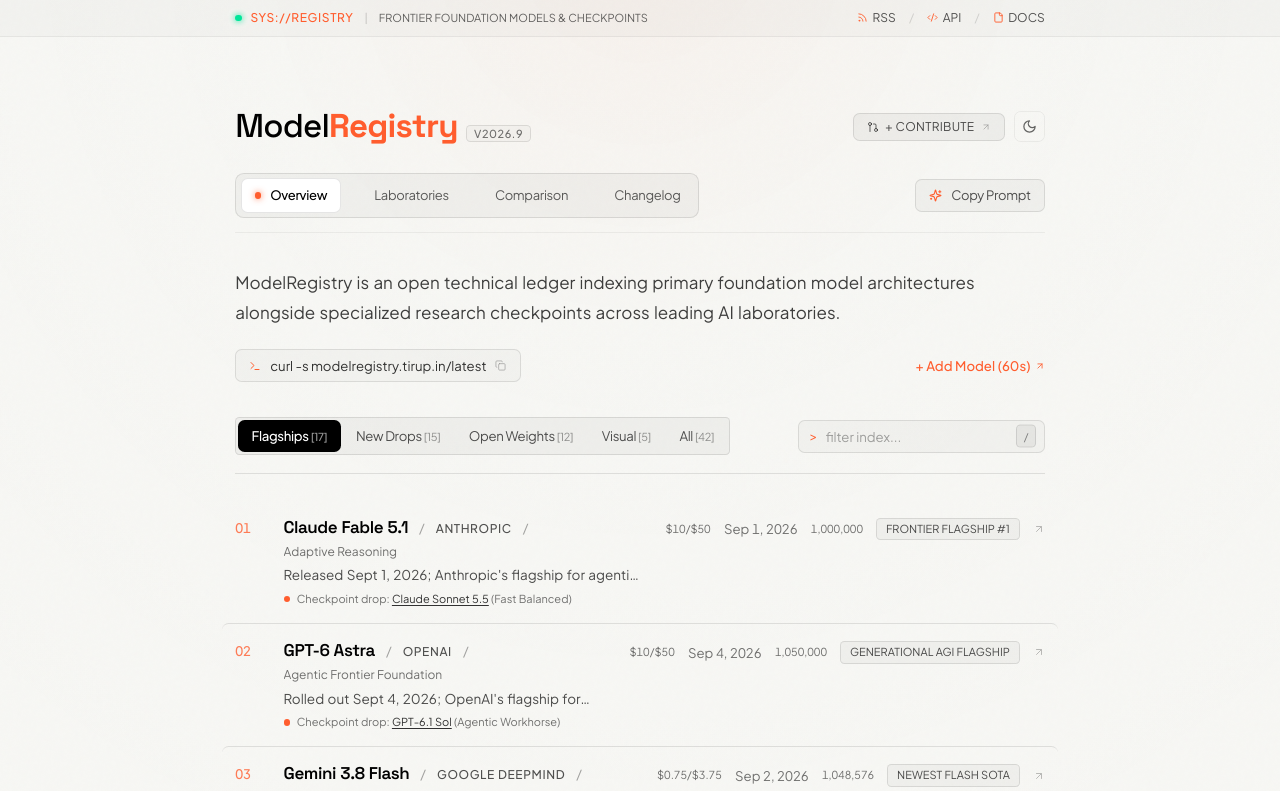
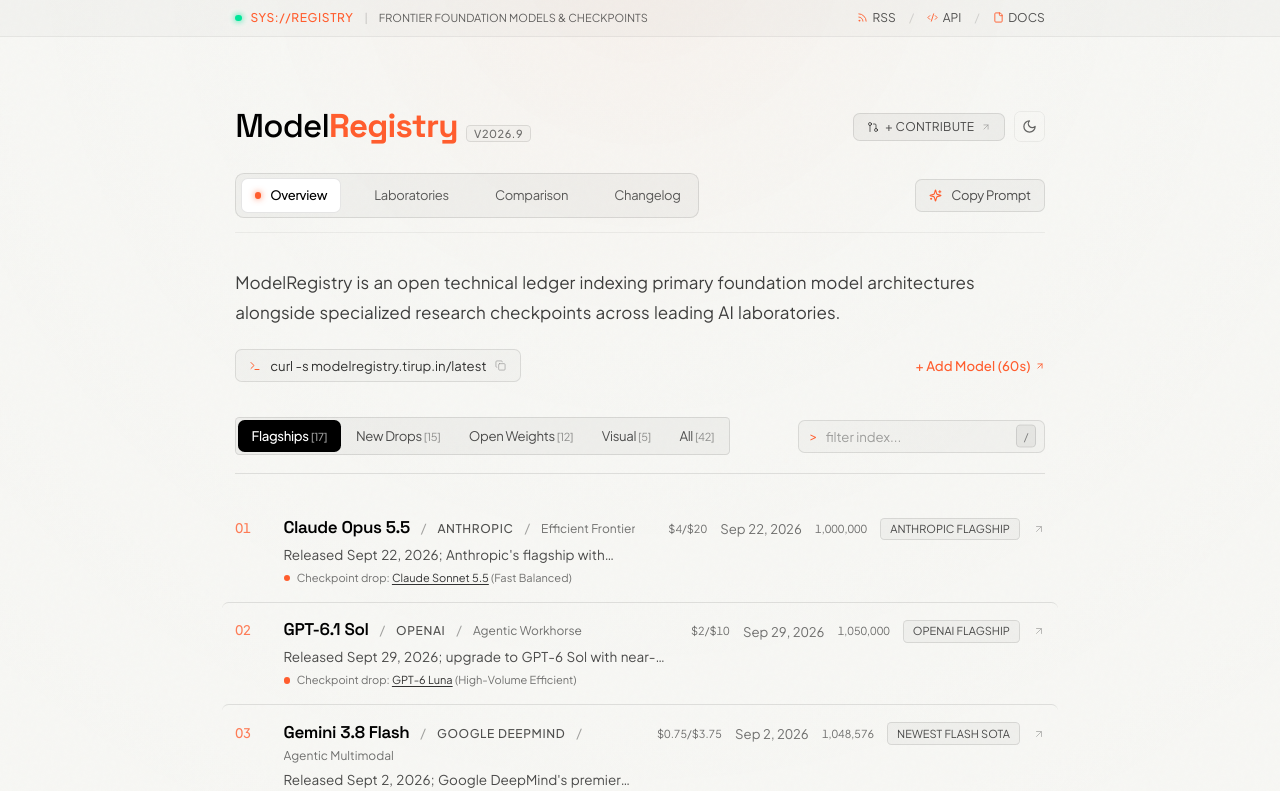
Before and after one commit to TirupMehta/ModelRegistry, a Next.js app: page / in a window 1280 px wide. Shown: the top 791 px of the page. Built offline with nearby package versions, Linux system fonts and the light colour scheme.

Commit message:
feat(registry): Opus 5.5 takes Anthropic flagship, GPT-6.1 Sol takes OpenAI flagship

```diff
--- a/data/companies.ts
+++ b/data/companies.ts
@@ -20,7 +20,7 @@
     headquarters: "San Francisco, CA",
     accentColor: "#d97706",
     description: "Creator of the Claude family; pioneers of adaptive thinking, Enterprise Frontier Safeguards (EFS), and agentic knowledge work.",
-    latestFlagship: "Claude Fable 5.1",
+    latestFlagship: "Claude Opus 5.5",
     latestReasoning: "Claude Mythos 5.1 (Restricted) / Claude Fable 5.1",
     openWeightsAdvocate: false,
   },
@@ -32,7 +32,7 @@
     headquarters: "San Francisco, CA",
     accentColor: "#10a37f",
     description: "Pioneered the AGI era with GPT-6 Astra, the GPT-6 Sol/Luna efficiency tiers and near-flagship GPT-6.1 Sol, and the Astra critical-capability cybersecurity model.",
-    latestFlagship: "GPT-6 Astra",
+    latestFlagship: "GPT-6.1 Sol",
     latestReasoning: "GPT-6.1 Sol / GPT-6 Astra",
     openWeightsAdvocate: false,
   },
--- a/data/models.ts
+++ b/data/models.ts
@@ -67,9 +67,9 @@
     name: "Claude Fable 5.1",
     version: "5.1",
     releaseDate: "2026-09-01",
-    isCompanyFlagship: true,
-    isLatestCheckpoint: true,
-    statusBadge: "FRONTIER FLAGSHIP #1",
+    isCompanyFlagship: false,
+    isLatestCheckpoint: false,
+    statusBadge: "REASONING CEILING",
     category: "reasoning",
     categoryLabel: "Adaptive Reasoning",
     contextWindow: "1,000,000 tokens",
@@ -79,7 +79,7 @@
     openWeights: false,
     license: "Proprietary API / Cloud Foundry",
     pricing: { input: 10.0, output: 50.0 },
-    highlight: "Released Sept 1, 2026; Anthropic's flagship for agentic coding and knowledge work, with 75% cheaper cache reads and 52.6% on Terminal-Bench-Science.",
+    highlight: "Released Sept 1, 2026; Anthropic's capability ceiling for agentic coding and knowledge work, with 75% cheaper cache reads and 52.6% on Terminal-Bench-Science.",
     modalities: ["Text", "Vision", "Code"],
     benchmarks: {
       terminalBench: "52.6%",
@@ -129,9 +129,9 @@
     name: "Claude Opus 5.5",
     version: "5.5",
     releaseDate: "2026-09-22",
-    isCompanyFlagship: false,
+    isCompanyFlagship: true,
     isLatestCheckpoint: true,
-    statusBadge: "FABLE-LEVEL VALUE",
+    statusBadge: "ANTHROPIC FLAGSHIP",
     category: "flagship",
     categoryLabel: "Efficient Frontier",
     contextWindow: "1,000,000 tokens",
@@ -141,7 +141,7 @@
     openWeights: false,
     license: "Proprietary API",
     pricing: { input: 4.0, output: 20.0 },
-    highlight: "Released Sept 22, 2026; Fable-level agentic coding at 40% lower cost than Opus 5 ($4/$20), beating GPT-6 Astra on FrontierCode at a fifth of the cost per task.",
+    highlight: "Released Sept 22, 2026; Anthropic's flagship with Fable-level agentic coding at 40% lower cost than Opus 5 ($4/$20), beating GPT-6 Astra on FrontierCode at a fifth of the cost per task.",
     modalities: ["Text", "Vision", "Code"],
     benchmarks: {
       terminalBench: "66.4%",
@@ -161,9 +161,9 @@
     name: "GPT-6 Astra",
     version: "6.0-Astra",
     releaseDate: "2026-09-04",
-    isCompanyFlagship: true,
-    isLatestCheckpoint: true,
-    statusBadge: "GENERATIONAL AGI FLAGSHIP",
+    isCompanyFlagship: false,
+    isLatestCheckpoint: false,
+    statusBadge: "CAPABILITY CEILING",
     category: "flagship",
     categoryLabel: "Agentic Frontier Foundation",
     contextWindow: "1,050,000 tokens",
@@ -173,7 +173,7 @@
     openWeights: false,
     license: "Proprietary API / ChatGPT Plus & Pro",
     pricing: { input: 10.0, output: 50.0 },
-    highlight: "Rolled out Sept 4, 2026; OpenAI's flagship for autonomous agentic workflows and software engineering. Hit 97.6% on FrontierMath Tier 4 and met the 'Critical' cybersecurity threshold.",
+    highlight: "Rolled out Sept 4, 2026; OpenAI's most capable model for autonomous agentic workflows and software engineering. Hit 97.6% on FrontierMath Tier 4 and met the 'Critical' cybersecurity threshold.",
     modalities: ["Text", "Vision", "Audio", "Code"],
     benchmarks: {
       sweBench: "82.4%",
@@ -224,9 +224,9 @@
     name: "GPT-6.1 Sol",
     version: "6.1-Sol",
     releaseDate: "2026-09-29",
-    isCompanyFlagship: false,
+    isCompanyFlagship: true,
     isLatestCheckpoint: true,
-    statusBadge: "NEAR-ASTRA VALUE",
+    statusBadge: "OPENAI FLAGSHIP",
     category: "reasoning",
     categoryLabel: "Agentic Workhorse",
     contextWindow: "1,050,000 tokens",
```
Also changed, not shown: scripts/test-fallback.js (+5 -4 lines), 1 other file (tests, documents, lock files or other folders).
